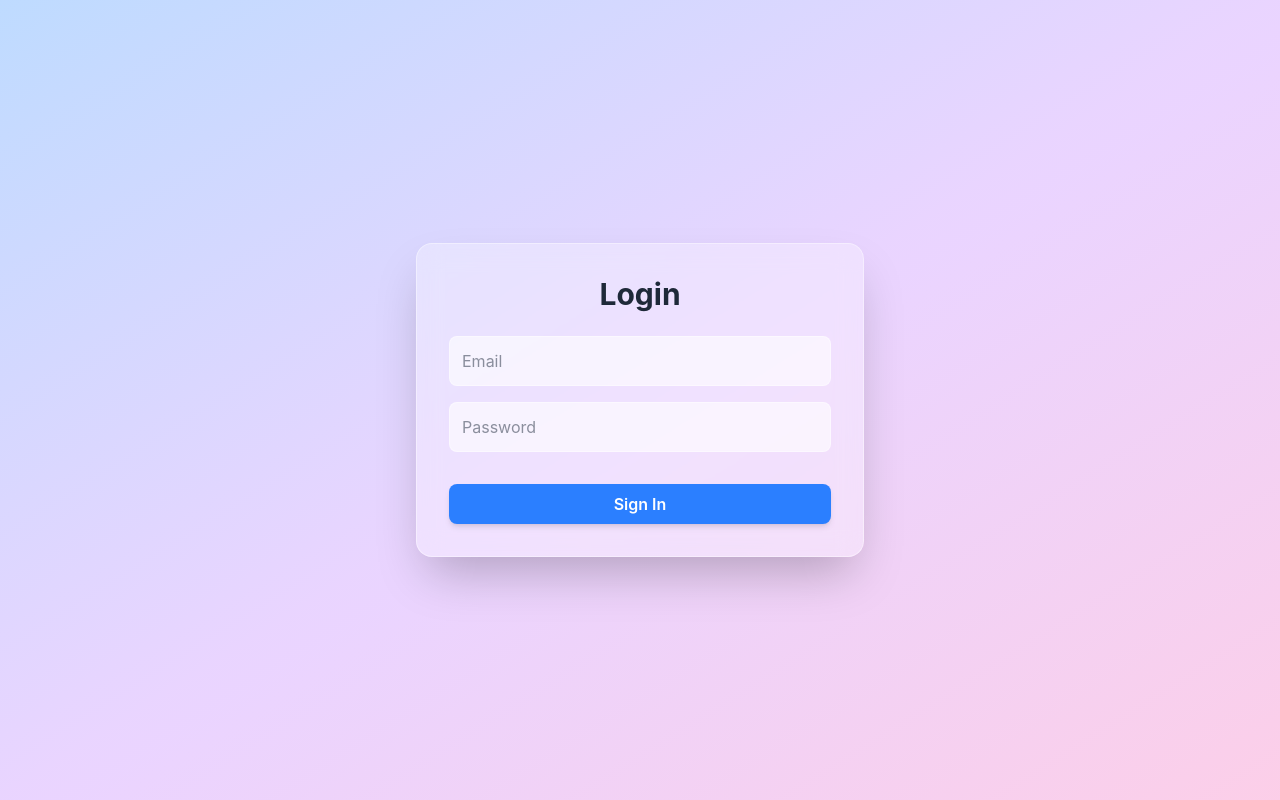
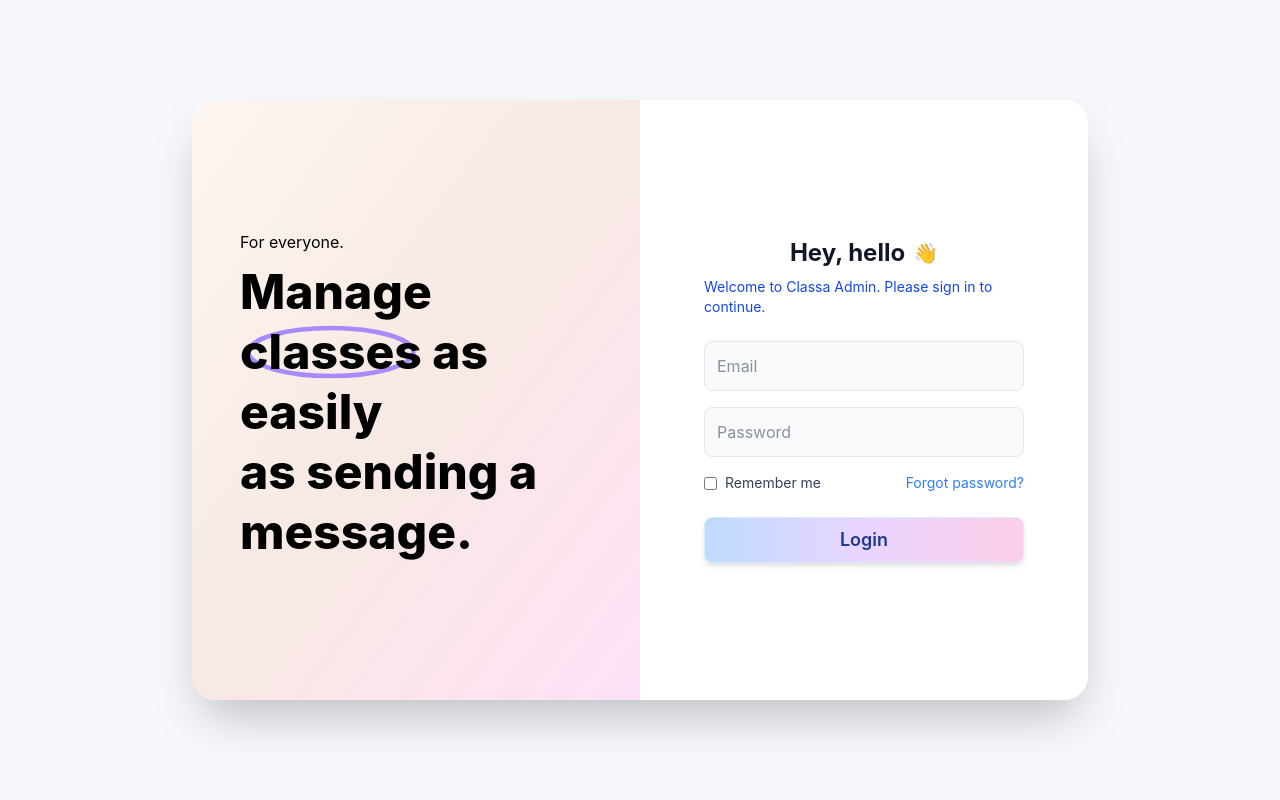
Before and after one commit to SRK005/classa-, a Next.js app: page /login in a window 1280 px wide. Built offline with nearby package versions, Linux system fonts and the light colour scheme; no server answers.

Commit message:
Login page UI and Navigation update

```diff
--- a/app/login/page.tsx
+++ b/app/login/page.tsx
@@ -3,11 +3,14 @@ import React, { useState } from "react";
 import { signInWithEmailAndPassword } from "firebase/auth";
 import { useRouter } from "next/navigation";
 import { auth } from "../../components/firebase";
+import Image from "next/image";
+import { FcGoogle } from "react-icons/fc";
 
 const Login = () => {
   const [email, setEmail] = useState("");
   const [password, setPassword] = useState("");
   const [error, setError] = useState("");
+  const [rememberMe, setRememberMe] = useState(false);
   const router = useRouter();
 
   const handleSubmit = async (e: React.FormEvent) => {
@@ -15,23 +18,50 @@ const Login = () => {
     setError("");
     try {
       await signInWithEmailAndPassword(auth, email, password);
-      router.push("/dashboard");
+      router.push("/classaScreen");
     } catch (err: any) {
       setError(err.message || "Login failed");
     }
   };
 
+  const handleGoogleSignIn = () => {
+    // TODO: Implement Google sign-in logic here
+    alert("Google sign-in not implemented yet");
+  };
+
   return (
-    <div className="min-h-screen flex items-center justify-center bg-gradient-to-br from-blue-200 via-purple-200 to-pink-200">
-      <div className="backdrop-blur-md bg-white/30 border border-white/40 rounded-2xl shadow-2xl p-8 w-full max-w-md">
-        <h2 className="text-3xl font-bold mb-6 text-center text-gray-800">Login</h2>
-        <form className="flex flex-col gap-4" onSubmit={handleSubmit}>
+    <div className="min-h-screen flex items-center justify-center bg-[#f6f8fc]">
+      <div className="flex w-full max-w-4xl min-h-[600px] rounded-3xl shadow-2xl overflow-hidden bg-white">
+        {/* Left: Info Panel */}
+        <div className="hidden md:flex flex-col justify-center items-start w-1/2 bg-gradient-to-br from-[#fdf6f0] via-[#f7e9e3] to-[#ffe0f7] px-12">
+          <div className="mb-2 text-base text-black font-normal">For everyone.</div>
+          <div className="relative">
+            <h1 className="text-4xl md:text-5xl font-extrabold text-black leading-tight mb-2">
+              Manage <span className="relative inline-block">
+                <span className="relative z-10">classes</span>
+                {/* SVG oval highlight */}
+                <svg
+                  className="absolute left-0 top-1/2 -translate-y-1/2 w-full h-full pointer-events-none"
+                  width="100%" height="1.2em" viewBox="0 0 120 40"
+                >
+                  <ellipse cx="60" cy="20" rx="55" ry="16" fill="none" stroke="#a78bfa" strokeWidth="3" />
+                </svg>
+              </span> as easily<br />
+              as sending a message.
+            </h1>
+          </div>
+        </div>
+        {/* Right: Login Form */}
+        <div className="flex flex-col justify-center items-center w-full md:w-1/2 bg-white p-8 md:p-16">
+          <h2 className="text-2xl font-bold mb-2 text-gray-900 flex items-center gap-2">Hey, hello <span className="text-xl">👋</span></h2>
+          <div className="text-blue-700 text-sm mb-6">Welcome to Classa Admin. Please sign in to continue.</div>
+          <form className="flex flex-col gap-4 w-full" onSubmit={handleSubmit}>
             <input
               type="email"
               placeholder="Email"
               value={email}
               onChange={e => setEmail(e.target.value)}
-            className="p-3 rounded-lg border border-white/40 bg-white/60 focus:outline-none focus:ring-2 focus:ring-blue-400"
+              className="p-3 rounded-lg border border-gray-200 bg-gray-50 focus:outline-none focus:ring-2 focus:ring-blue-300"
               required
             />
             <input
@@ -39,17 +69,30 @@ const Login = () => {
               placeholder="Password"
               value={password}
               onChange={e => setPassword(e.target.value)}
-            className="p-3 rounded-lg border border-white/40 bg-white/60 focus:outline-none focus:ring-2 focus:ring-blue-400"
+              className="p-3 rounded-lg border border-gray-200 bg-gray-50 focus:outline-none focus:ring-2 focus:ring-blue-300"
               required
             />
+            <div className="flex items-center justify-between">
+              <label className="flex items-center gap-2 text-gray-700 text-sm">
+                <input
+                  type="checkbox"
+                  checked={rememberMe}
+                  onChange={e => setRememberMe(e.target.checked)}
+                  className="accent-blue-500 rounded"
+                />
+                Remember me
+              </label>
+              <a href="#" className="text-blue-500 text-sm hover:underline">Forgot password?</a>
+            </div>
             {error && <div className="text-red-500 text-sm">{error}</div>}
             <button
               type="submit"
-            className="mt-4 bg-blue-500 text-white font-semibold py-2 rounded-lg shadow-md hover:bg-blue-600 transition"
+              className="mt-2 bg-gradient-to-r from-blue-200 via-purple-200 to-pink-200 text-blue-900 font-semibold py-2 rounded-lg shadow-md hover:from-blue-300 hover:to-purple-300 transition text-lg border border-blue-100"
             >
-            Sign In
+              Login
             </button>
           </form>
+        </div>
       </div>
     </div>
   );
--- a/package.json
+++ b/package.json
@@ -24,6 +24,7 @@
     "next": "15.3.2",
     "react": "^19.0.0",
     "react-dom": "^19.0.0",
+    "react-icons": "^5.5.0",
     "react-katex": "^3.1.0",
     "recharts": "^2.15.3"
   },
```
Also changed, not shown: 1 other file (tests, documents, lock files or other folders). Lines whose indentation alone changed are shown as unchanged.
